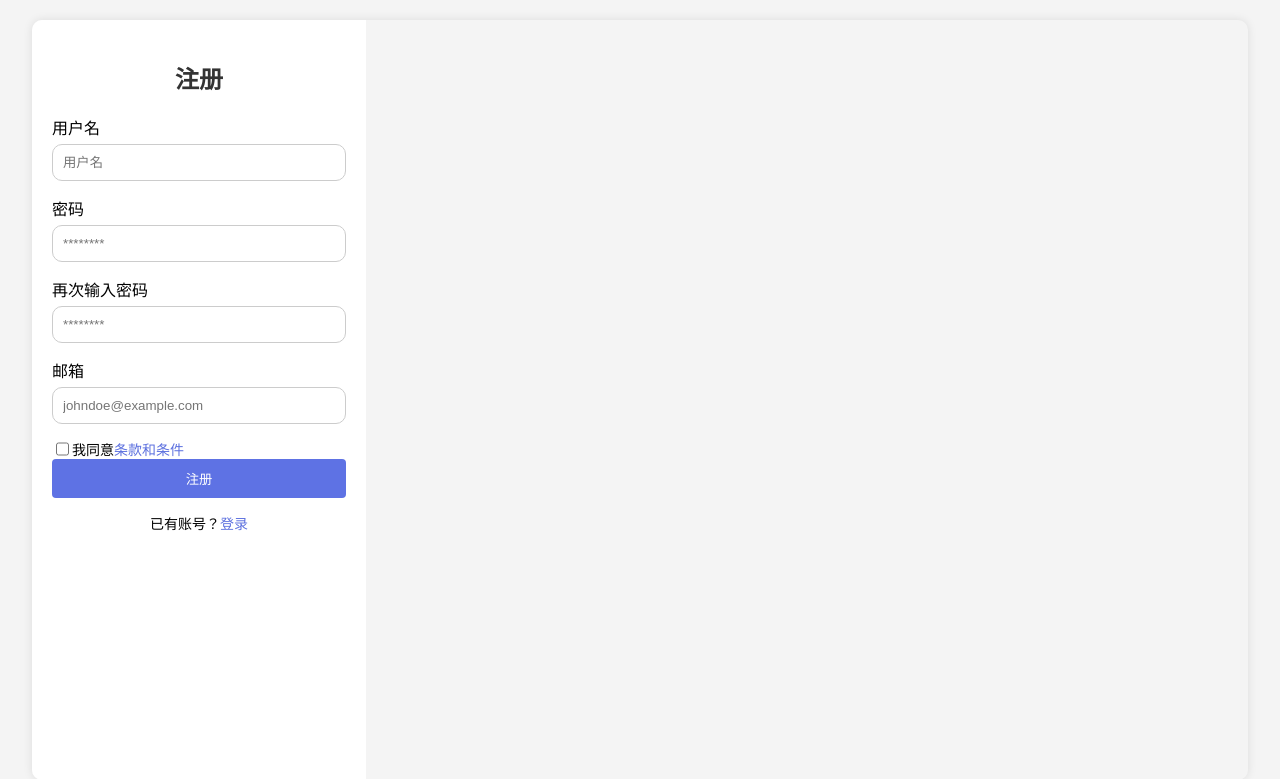
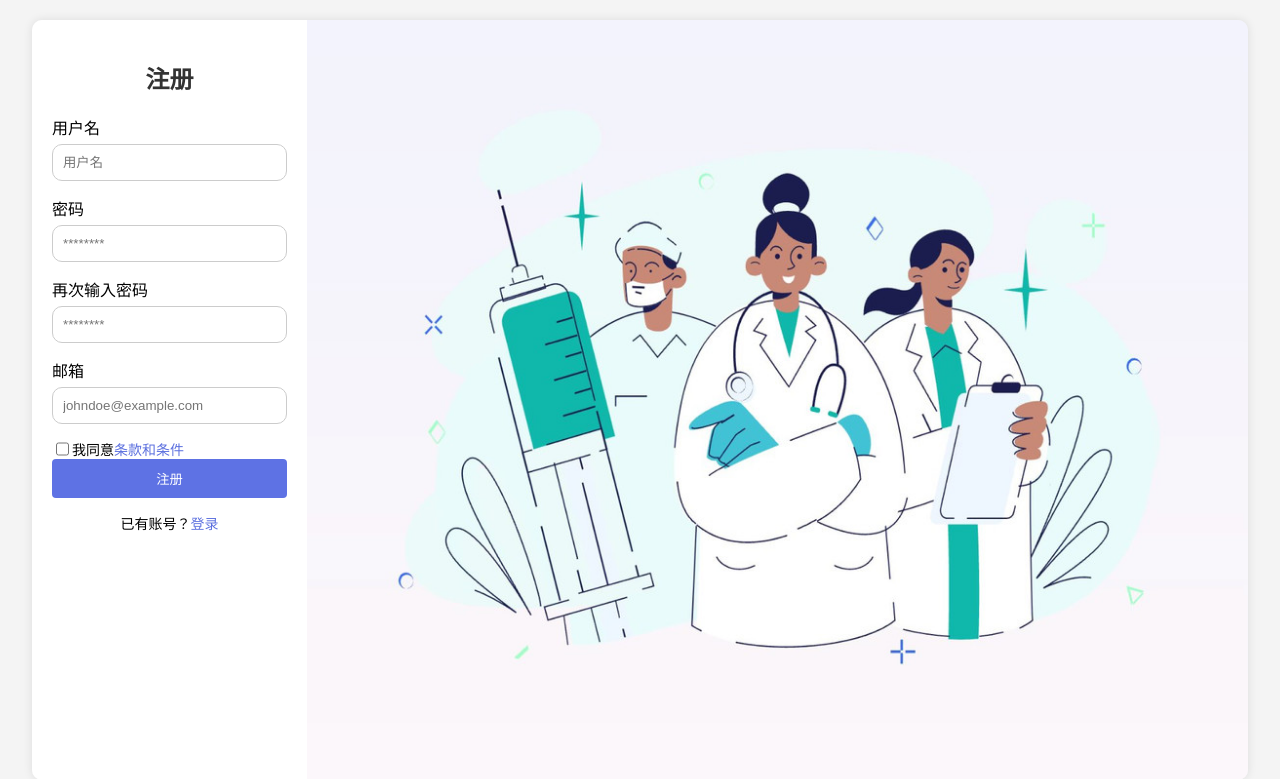
Before and after one commit to hnlxy/SmartEyeWeb, a Flask app: page /register in a window 1280 px wide. Shown: the top 779 px of the page. Run offline with Flask 3, Linux system fonts and the light colour scheme.

Commit message:
添加依赖库

```diff
--- a/requirements.txt
+++ b/requirements.txt
@@ -1 +1,3 @@
 flask~=3.0.0
+Flask-Login==0.6.3
+Flask-SQLAlchemy==3.1.1
--- a/templates/pages/account/login.html
+++ b/templates/pages/account/login.html
@@ -36,7 +36,7 @@
 
         .image-container {
             flex: 1;
-            background-image: url('https://i.postimg.cc/CKdPCD9G/temp-Image3k-Ov-F2.jpg');/* Replace with your image URL */
+            background-image: url('../../../static/login.jpg');/* Replace with your image URL */
             background-size: cover;
             background-position: center;
         }
--- a/templates/pages/account/register.html
+++ b/templates/pages/account/register.html
@@ -91,6 +91,12 @@
             border-radius: 10px;
             flex-grow: 1;
         }
+        .image-container {
+            flex: 1;
+            background-image: url('../../../static/login.jpg');/* Replace with your image URL */
+            background-size: cover;
+            background-position: center;
+        }
     </style>
 </head>
 <body>
```
Also changed, not shown: static/login.jpg (added).
